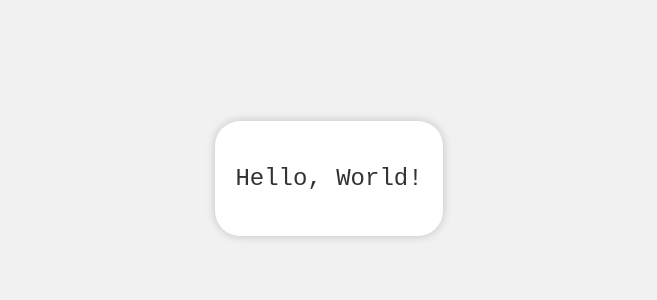
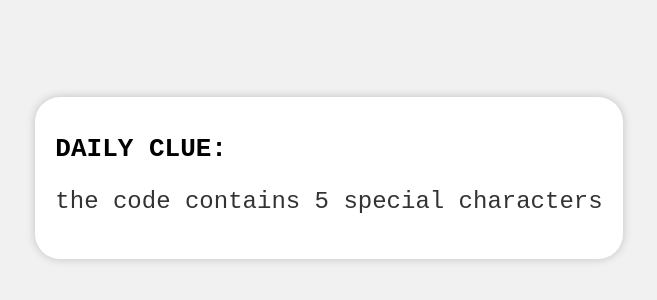
Before and after one commit to PurePro-Admin-Clues/Test, a plain HTML site: page index.html in a window 1280 px wide. Shown: the part 230-530 px from the top of the page, without its empty margins (311-968 px from the left). Drawn offline with Linux system fonts and the light colour scheme.

Commit message:
Update index.html

```diff
--- a/index.html
+++ b/index.html
@@ -1,9 +1,10 @@
 <!DOCTYPE html>
 <html>
+  <title>PurePro4561 ADMIN Daily Clues</title>
 <head>
   <style>
     body {
-      font-family: "Courier New", monospace;
+      font-family: monospace;
       background-color: #f1f1f1;
     }
 
@@ -31,6 +32,8 @@
 <body>
   <div class="container">
     <div class="box">
-      <p class="text">Hello, World!</p>
+      <h1>DAILY CLUE:</h1>
+      <p></p>
+      <p class="text">the code contains 5 special characters</p>
     </div>
   </div>
```
